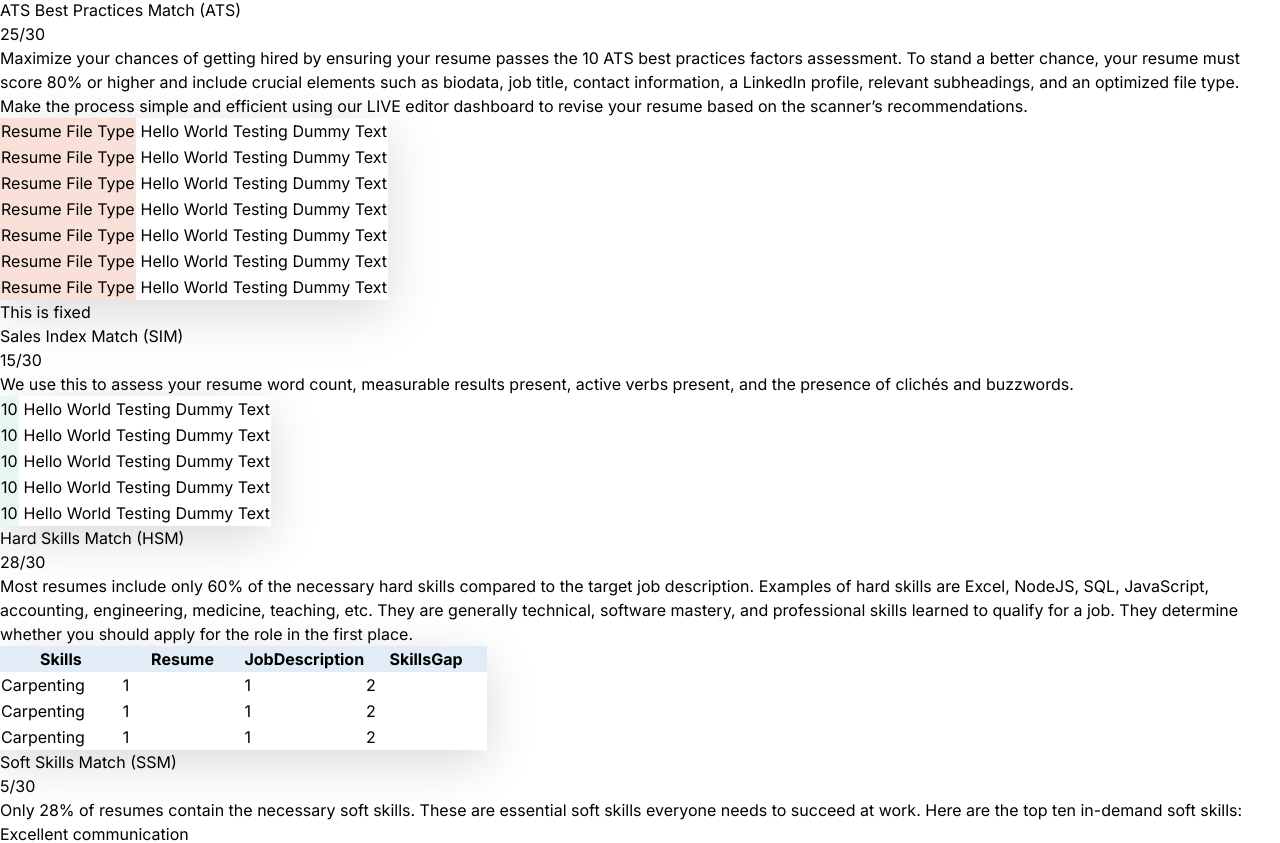
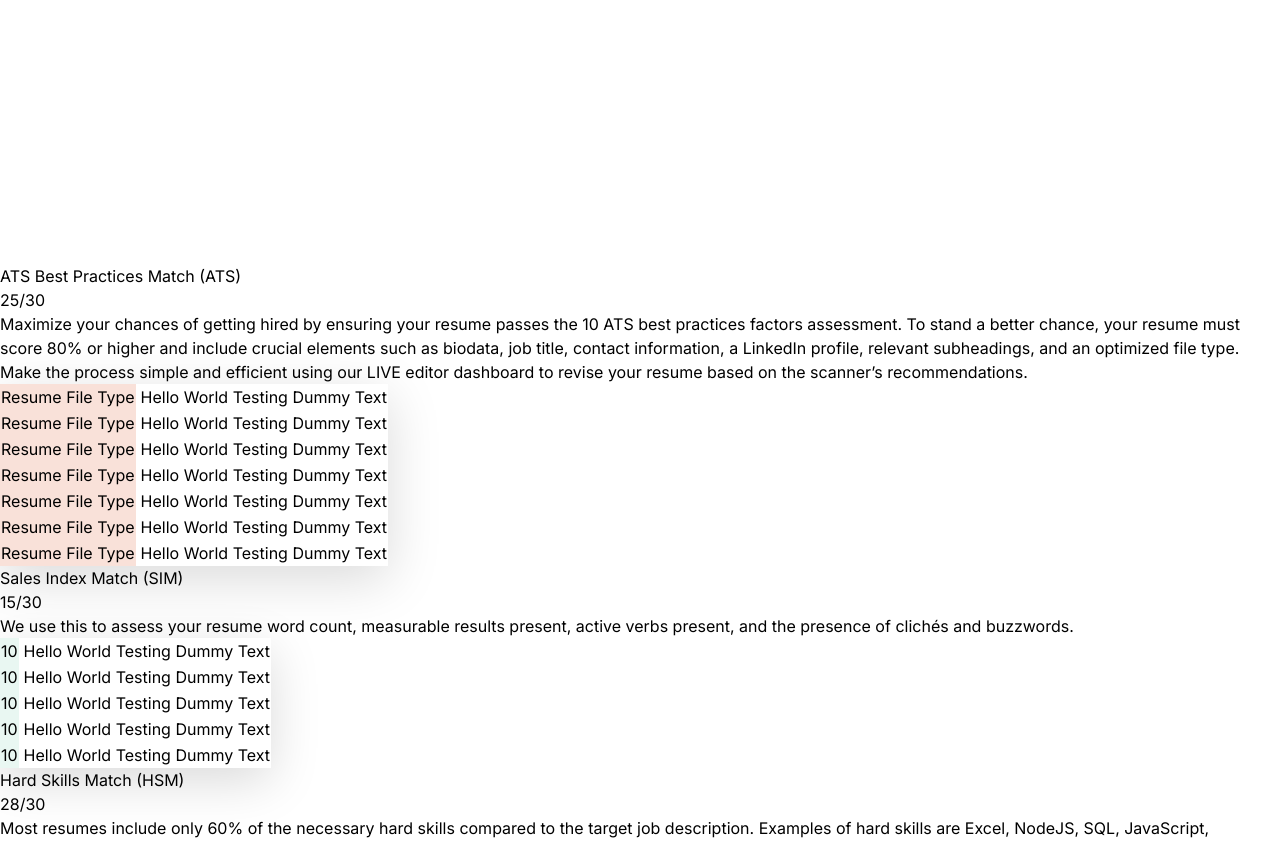
Before and after one commit to hatekisam/cvjury, a React (Vite) app: page /analyzer in a window 1280 px wide. Shown: the part 4160-5003 px from the top of the page. Built offline with nearby package versions, Linux system fonts and the light colour scheme.

Commit message:
created side navigator

```diff
--- a/src/components/AllMatches.tsx
+++ b/src/components/AllMatches.tsx
@@ -2,6 +2,7 @@ import React from "react";
 import Table from "./core/Table";
 import LinearProgressBar from "./core/LinearProgressBar";
 import ColouredTable from "./core/ColouredTable";
+
 
 const AllMatches: React.FC<AllMatchesProps> = ({
   atsData,
@@ -16,7 +17,22 @@ const AllMatches: React.FC<AllMatchesProps> = ({
 }) => {
   return (
     <div className="relative ">
-      <div className="my-20 px-5 md:px-12 lg:px-24">
+      <div className="sticky top-0 left-0 w-[70px] z-30">
+        {/* This is fixed */}
+        <a href={'#ats'} className="side-item bg-red-500 rounded-tr-md">
+          ATM
+        </a>
+        <a href={'#sim'} className="side-item bg-green-500">
+          SIM
+        </a>
+        <a href={'#hsm'} className="side-item bg-blue-500">
+          HSM
+        </a>
+        <a href={'#ssm'} className="side-item bg-gray-500   rounded-br-md">
+          SSM
+        </a>
+      </div>
+      <div className="my-20 px-5 md:px-12 lg:px-24" id="ats">
         <div className="flex flex-col md:flex-row justify-between">
           <p className="text-xl md:text-3xl lg:text-4xl text-[#6A6A6A] font-semibold my-4">
             ATS Best Practices Match (ATS)
@@ -39,10 +55,8 @@ const AllMatches: React.FC<AllMatchesProps> = ({
           <ColouredTable tabs={atsTabs} data={atsData} />
         </div>
       </div>
-      <div className="sticky   top-5 bg-red-500 z-30 ">
-        This is fixed
-      </div>
-      <div className="my-20 px-5 md:px-12 lg:px-24">
+
+      <div className="my-20 px-5 md:px-12 lg:px-24" id="sim">
         <div className="flex flex-col md:flex-row justify-between">
           <p className="text-xl md:text-3xl lg:text-4xl text-[#6A6A6A] font-semibold my-4">
             Sales Index Match (SIM)
@@ -61,7 +75,7 @@ const AllMatches: React.FC<AllMatchesProps> = ({
           <ColouredTable tabs={salesTabs} data={salesData} />
         </div>
       </div>
-      <div className="my-20 px-5 md:px-12 lg:px-24">
+      <div className="my-20 px-5 md:px-12 lg:px-24" id="hsm">
         <div className="flex flex-col md:flex-row justify-between">
           <p className="text-xl md:text-3xl lg:text-4xl text-[#6A6A6A] font-semibold my-4">
             Hard Skills Match (HSM)
@@ -83,7 +97,7 @@ const AllMatches: React.FC<AllMatchesProps> = ({
           <Table tabs={hardSkillsTabs} data={hardSkillsData} headBg="#E1ECF6" />
         </div>
       </div>
-      <div className="my-20 px-5 md:px-12 lg:px-24">
+      <div className="my-20 px-5 md:px-12 lg:px-24" id="ssm">
         <div className="flex flex-col md:flex-row justify-between">
           <p className="text-xl md:text-3xl lg:text-4xl text-[#6A6A6A] font-semibold my-4">
             Soft Skills Match (SSM)
--- a/src/index.css
+++ b/src/index.css
@@ -7,3 +7,7 @@
   user-select: none;
   font-family: 'Inter', sans-serif;
 }
+
+.side-item{
+  @apply p-2 text-center text-white font-bold text-[1.1rem] pt-5  cursor-pointer pb-5 block
+}
```
Also changed, not shown: 1 other file (tests, documents, lock files or other folders).
